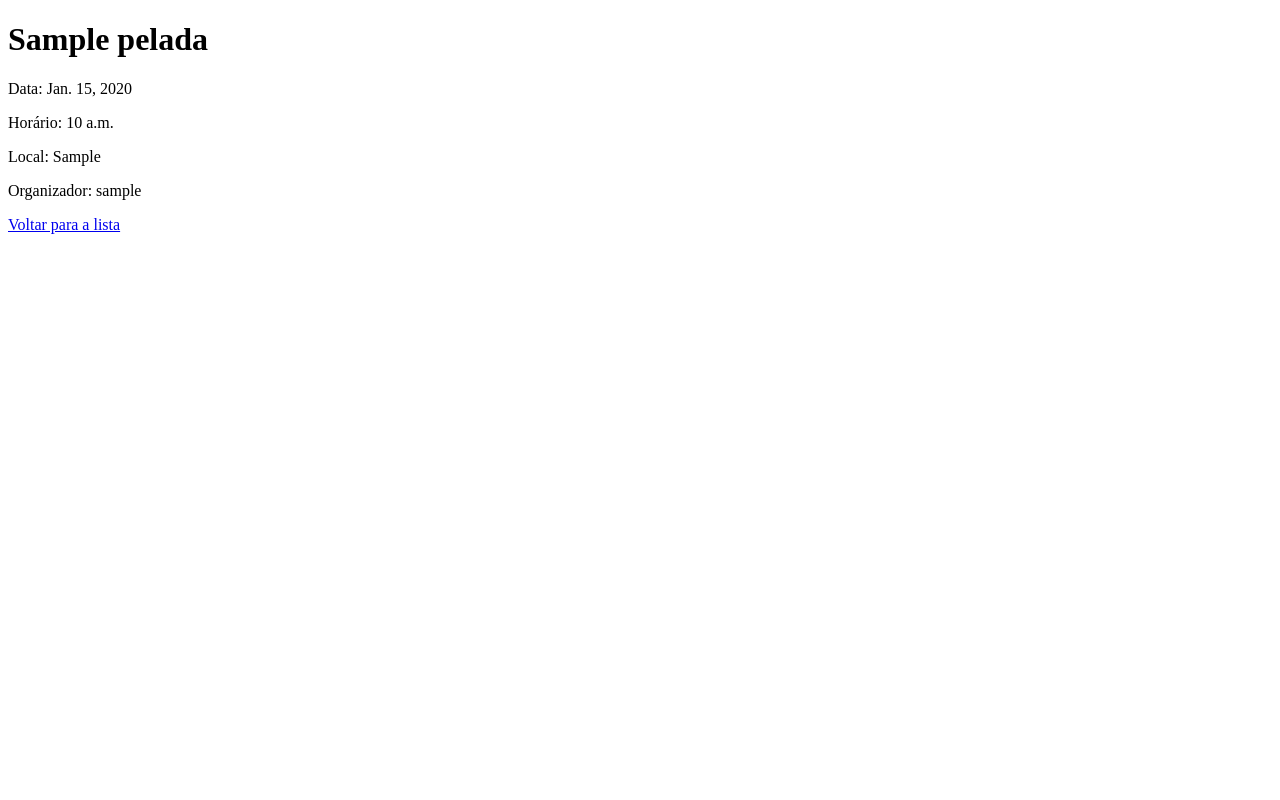
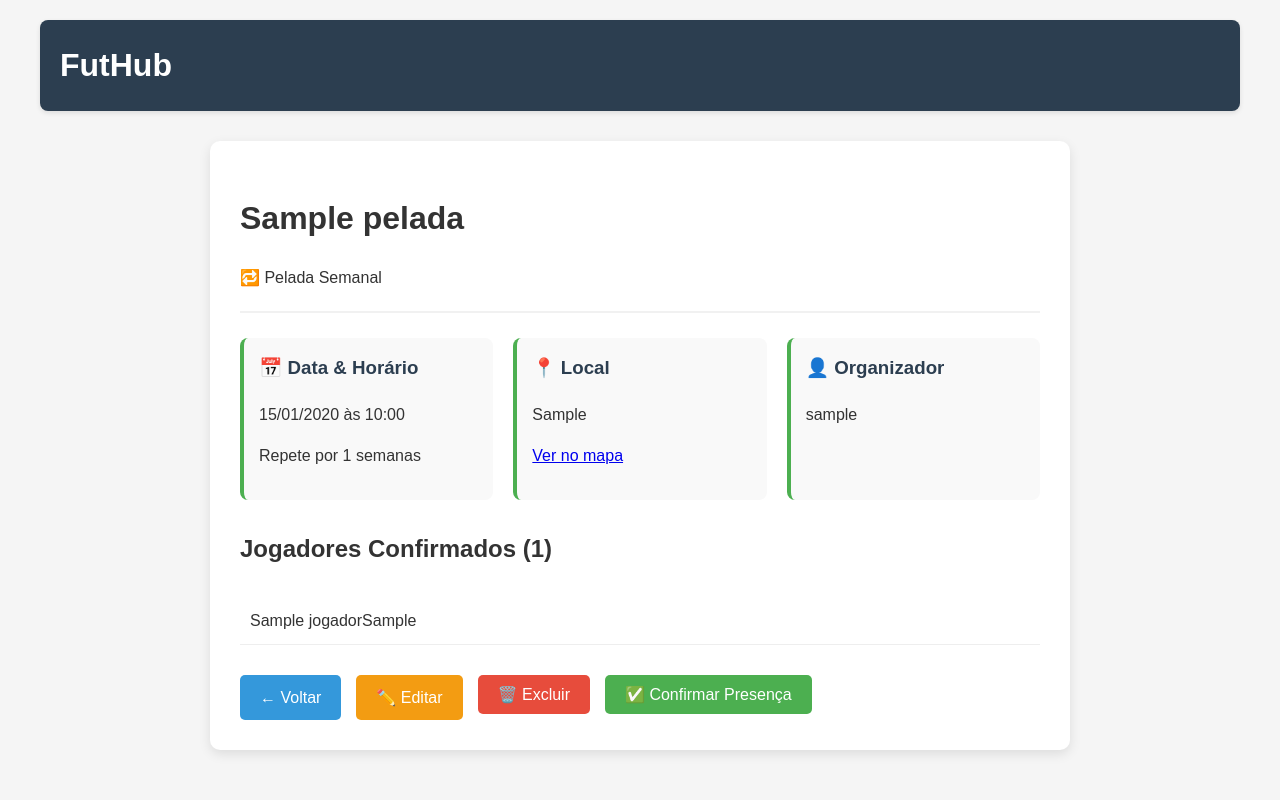
Before and after one commit to Artur-Antunes-1/FutHub_PROJETO_FDS, a Django app: page /peladas/1/ in a window 1280 px wide. Run offline with Django 5.2, Linux system fonts and the light colour scheme; a user stored in the database is signed in; tables that the repository leaves empty hold one stand-in row (values such as "Sample post").

Commit message:
feat: Redesign da página de detalhes com ações de gerenciamento

```diff
--- a/templates/core/detalhes_pelada.html
+++ b/templates/core/detalhes_pelada.html
@@ -1,14 +1,130 @@
-<!DOCTYPE html>
-<html>
-<head>
-    <title>{{ pelada.nome }}</title>
-</head>
-<body>
-    <h1>{{ pelada.nome }}</h1>
-    <p>Data: {{ pelada.data_inicial }}</p>
-    <p>Horário: {{ pelada.hora }}</p>
-    <p>Local: {{ pelada.local }}</p>
-    <p>Organizador: {{ pelada.organizador.username }}</p>
-    <a href="{% url 'lista_peladas' %}">Voltar para a lista</a>
-</body>
-</html>
+{% extends "core/base.html" %}
+
+{% block extra_css %}
+<style>
+    .pelada-detail {
+        max-width: 800px;
+        margin: 30px auto;
+        padding: 30px;
+        background: white;
+        border-radius: 10px;
+        box-shadow: 0 4px 12px rgba(0,0,0,0.1);
+    }
+    .pelada-header {
+        border-bottom: 2px solid #f1f1f1;
+        padding-bottom: 20px;
+        margin-bottom: 25px;
+    }
+    .pelada-info {
+        display: grid;
+        grid-template-columns: repeat(auto-fit, minmax(250px, 1fr));
+        gap: 20px;
+        margin-bottom: 30px;
+    }
+    .info-card {
+        background: #f9f9f9;
+        padding: 15px;
+        border-radius: 8px;
+        border-left: 4px solid #4CAF50;
+    }
+    .info-card h3 {
+        margin-top: 0;
+        color: #2c3e50;
+    }
+    .action-buttons {
+        display: flex;
+        gap: 15px;
+        margin-top: 30px;
+        flex-wrap: wrap;
+    }
+    .btn-back {
+        background: #3498db;
+    }
+    .btn-edit {
+        background: #f39c12;
+    }
+    .btn-delete {
+        background: #e74c3c;
+    }
+    .participantes-list {
+        margin-top: 30px;
+    }
+    .participante-item {
+        display: flex;
+        align-items: center;
+        padding: 10px;
+        border-bottom: 1px solid #eee;
+    }
+</style>
+{% endblock %}
+
+{% block content %}
+<div class="pelada-detail">
+    <div class="pelada-header">
+        <h1>{{ pelada.nome }}</h1>
+        {% if pelada.recorrente %}
+            <span class="recorrente-badge">🔁 Pelada Semanal</span>
+        {% endif %}
+    </div>
+
+    <div class="pelada-info">
+        <div class="info-card">
+            <h3>📅 Data & Horário</h3>
+            <p>{{ pelada.data_inicial|date:"d/m/Y" }} às {{ pelada.hora|time:"H:i" }}</p>
+            {% if pelada.recorrente %}
+                <p>Repete por {{ pelada.semanas_duracao }} semanas</p>
+            {% endif %}
+        </div>
+
+        <div class="info-card">
+            <h3>📍 Local</h3>
+            <p>{{ pelada.local }}</p>
+            <a href="#" class="map-link">Ver no mapa</a>
+        </div>
+
+        <div class="info-card">
+            <h3>👤 Organizador</h3>
+            <p>{{ pelada.organizador.username }}</p>
+        </div>
+    </div>
+
+    <div class="participantes-section">
+        <h2>Jogadores Confirmados ({{ pelada.presenca_set.count }})</h2>
+        <div class="participantes-list">
+            {% for presenca in pelada.presenca_set.all %}
+                <div class="participante-item">
+                    <span>{{ presenca.jogador.nome }}</span>
+                    {% if presenca.jogador.posicao %}
+                        <span class="posicao-badge">{{ presenca.jogador.posicao }}</span>
+                    {% endif %}
+                </div>
+            {% empty %}
+                <p>Nenhum jogador confirmado ainda.</p>
+            {% endfor %}
+        </div>
+    </div>
+
+    <div class="action-buttons">
+        <a href="{% url 'lista_peladas' %}" class="btn btn-back">← Voltar</a>
+
+        {% if user == pelada.organizador or user.is_superuser %}
+            <a href="{% url 'editar_pelada' pelada.id %}" class="btn btn-edit">✏️ Editar</a>
+            <form method="post" action="{% url 'deletar_pelada' pelada.id %}" style="display: inline;">
+                {% csrf_token %}
+                <button type="submit" class="btn btn-delete" onclick="return confirm('Tem certeza que deseja excluir esta pelada?')">
+                    🗑️ Excluir
+                </button>
+            </form>
+        {% endif %}
+
+        {% if user.is_authenticated %}
+            <form method="post" action="{% url 'confirmar_presenca' pelada.id %}" style="display: inline;">
+                {% csrf_token %}
+                <button type="submit" class="btn btn-success">
+                    ✅ Confirmar Presença
+                </button>
+            </form>
+        {% endif %}
+    </div>
+</div>
+{% endblock %}
```
